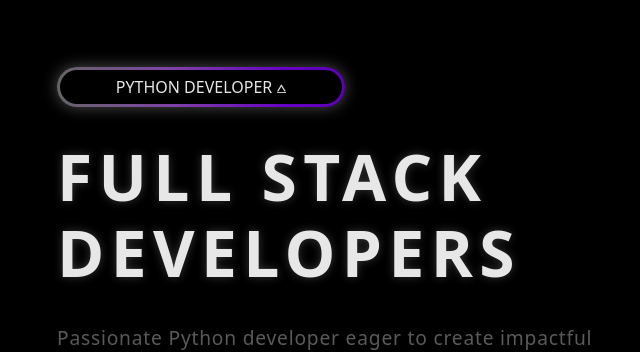
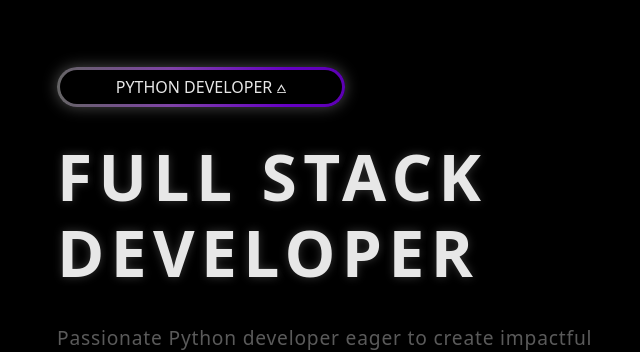
Before and after one commit to abhii1904/Portfolio, a plain HTML site: page index.html in a window 1280 px wide. Shown: the part 911-1263 px from the top of the page, without its empty margins (55-695 px from the left). Drawn offline with nearby package versions, Linux system fonts and the light colour scheme; some packages are replaced by stand-ins of ours; a script that the page names is missing.

Commit message:
Updated text and fixed spelling

```diff
--- a/index.html
+++ b/index.html
@@ -45,7 +45,7 @@
         </div>
 
         <h1 data-aos="fade-down-in" data-aos-easing="ease-in-back" data-aos-delay="300" data-aos-offset="0"
-          data-aos-duration="2000">FULL STACK <br>DEVELOPERS</h1>
+          data-aos-duration="2000">FULL STACK <br>DEVELOPER</h1>
 
         <p data-aos="fade-down-in" data-aos-easing="ease-in-back" data-aos-delay="300" data-aos-offset="0"
           data-aos-duration="2400" class="description">
```
